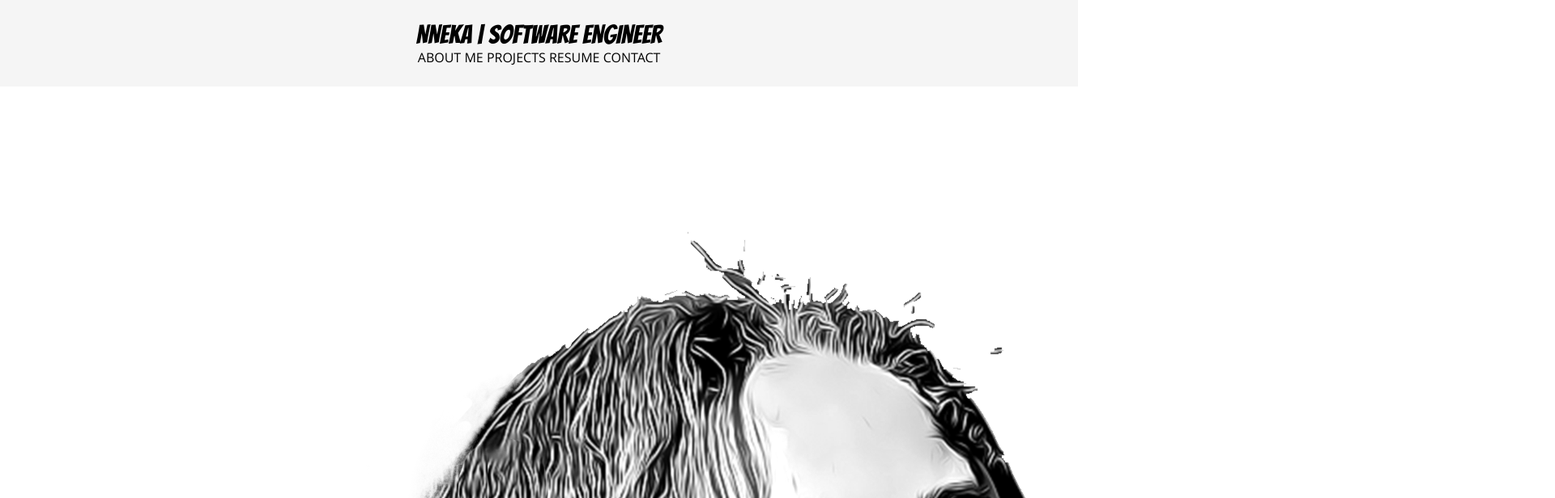
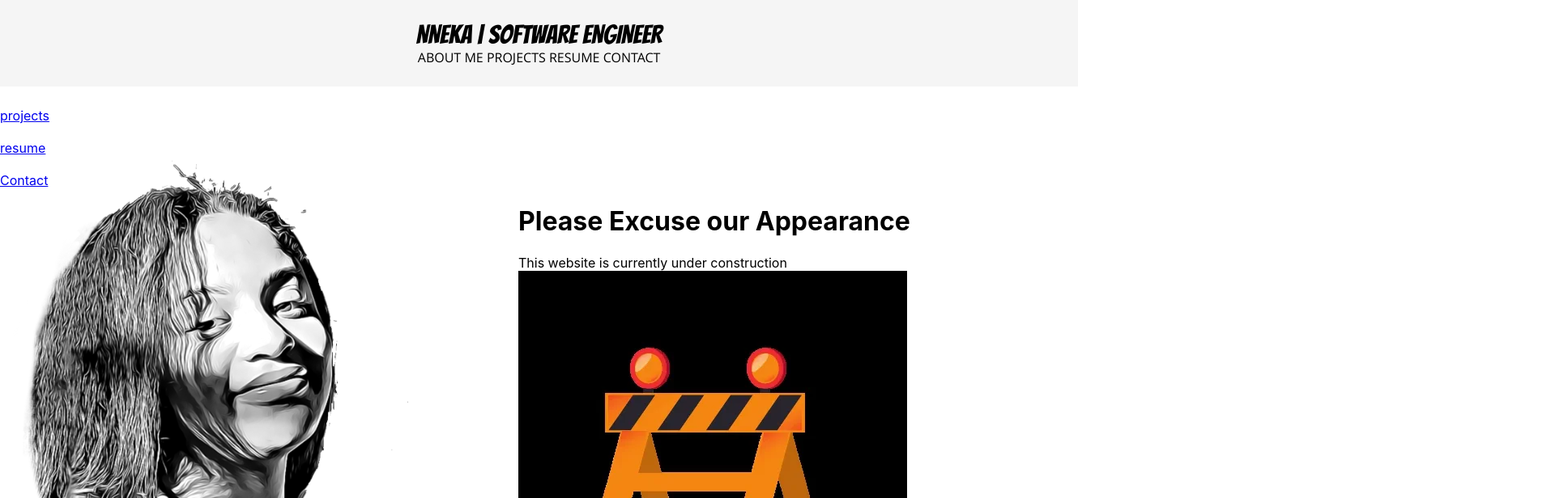
Before and after one commit to nnekauf/portfolio, a React (Create React App) app: page / in a window 1280 px wide. Shown: the top 616 px of the page at 81% size, 1920 px wide, since content can reach past the window. Built offline with nearby package versions, Linux system fonts and the light colour scheme.

Commit message:
uses CSS to size and position portrait to the left and the text to the right

```diff
--- a/src/App.css
+++ b/src/App.css
@@ -63,6 +63,9 @@
 
 }
 
+.about{
+  display: flexbox;
+}
 
 .App-link {
   color: #61dafb;
--- a/src/components/AboutMe.js
+++ b/src/components/AboutMe.js
@@ -7,7 +7,14 @@ const AboutMe = () => {
 
     return (
         <div className = "about">
-            <div className= "face">< img src={face}></img></div>
+            <div className= "face" >
+                < img src={face} alt="Portrait of Nneka"
+                    style={{width: "70%", height: "auto",
+                    justifyContent: "left", position: "absolute",
+                    objectFit: "cover", objectPosition: "-150px",
+                    zIndex: "1"}}>
+                </img>
+            </div>
                 <>
                     <Link className = "homeButton"  to="/projects">projects</Link>
                     <br/> <br/>
@@ -16,12 +23,15 @@ const AboutMe = () => {
                     <Link className = "homeButton"  to="/contact">Contact</Link>
                 </>
 
-                <h1> Please Excuse our Appearance</h1>
+                <div style={{zIndex: "2", left: "50%", position: "relative"}}>
+                    <h1 > Please Excuse our Appearance</h1>
                     <div>This website is currently under construction</div>
                     <img src={construction} alt= "Under Construction GIF"></img>
                     <div>No worries, we are working quickly to deliver an amazing website to you.
                         Please check back soon.
                     </div>
+                </div>
+
 
 
         </div>
```
